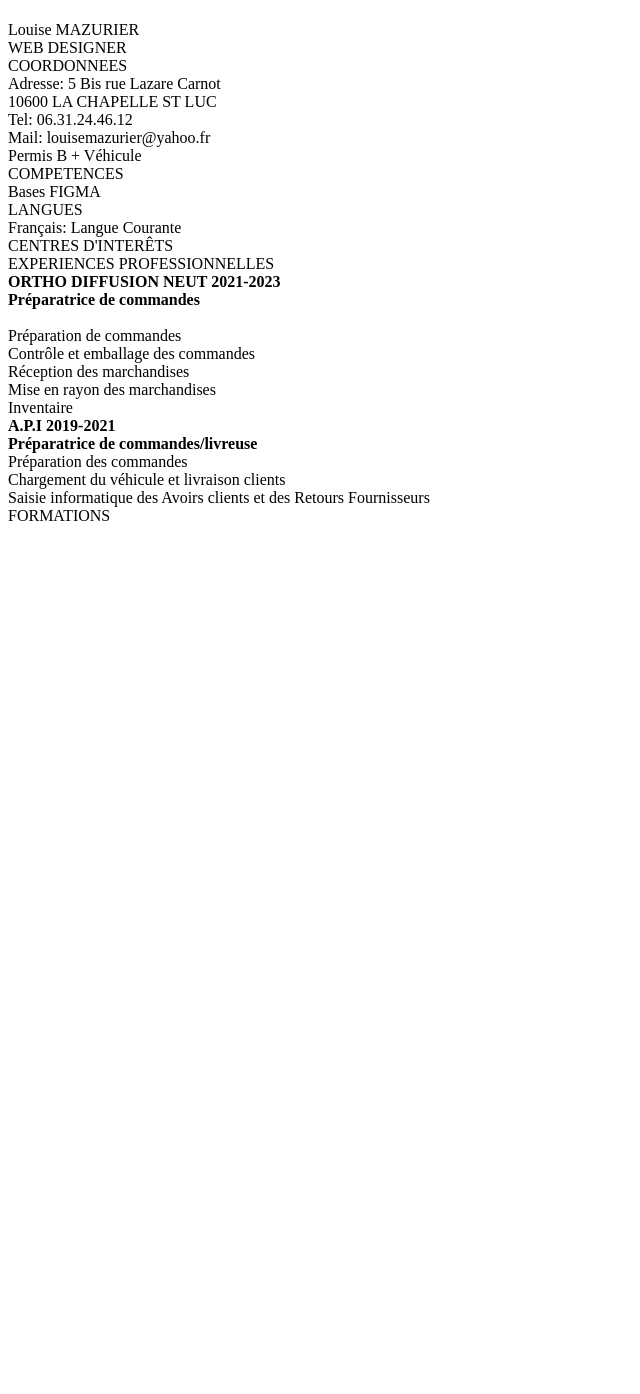
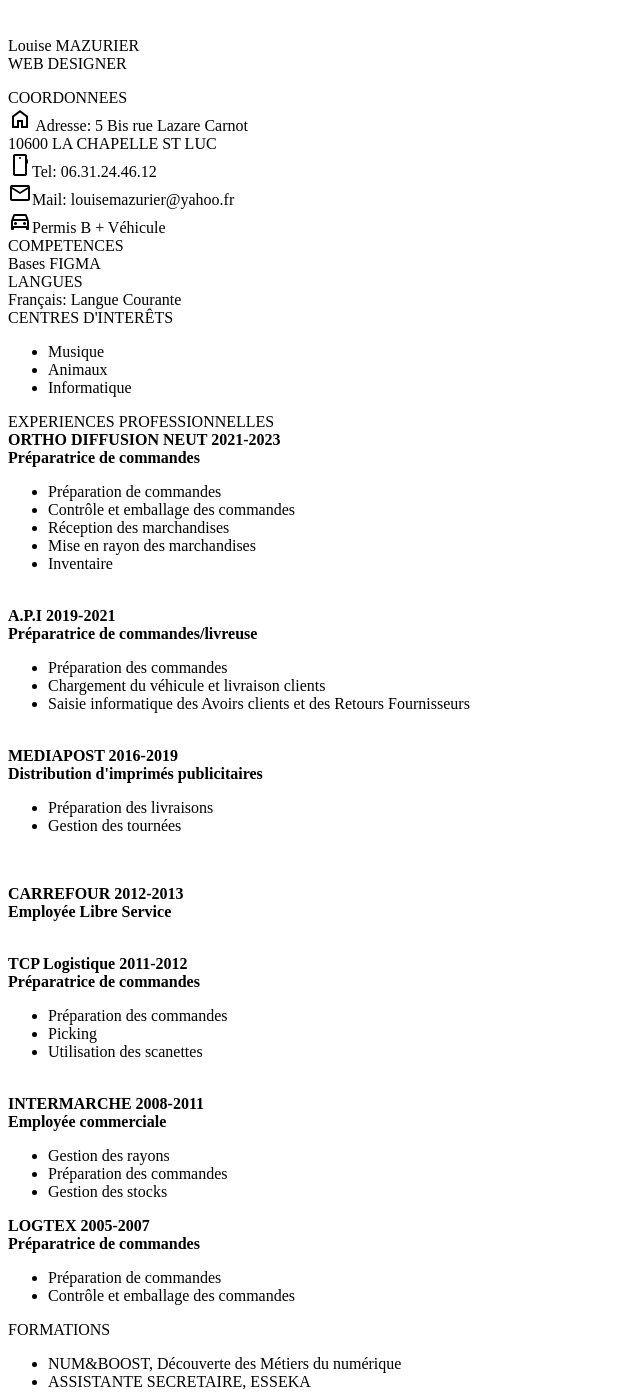
Before and after one commit to louisemaz/CV-LOUISE, a plain HTML site: page index.html in a window 1280 px wide. Shown: the part 5-1399 px from the top of the page, without its empty margins (0-640 px from the left). Before the commit the page ends 800 px from the top, so only its background shows below. Drawn offline with nearby package versions, Linux system fonts and the light colour scheme.

Commit message:
version1bis

```diff
--- a/index.html
+++ b/index.html
@@ -2,46 +2,114 @@
 <html lang="en">
 <head><meta charset="UTF-8">
     <meta name="viewport" content="width=device-width, initial-scale=1.0">
+    <link href="https://fonts.googleapis.com/css2?family=Material+Symbols+Outlined" rel="stylesheet" />
 </head>
 
 <body>
     <div><img src="" alt=""></div>
-    <div>Louise MAZURIER<br/>
-        WEB DESIGNER<br>
-    </div>
+
+    <p>Louise MAZURIER<br/>
+        WEB DESIGNER
+    </p>
+
     <div>COORDONNEES<br>
+        <span class="material-symbols-outlined">
+            home
+            </span>
              Adresse: 5 Bis rue Lazare Carnot<br>
         10600 LA CHAPELLE ST LUC <br>
-            Tel: 06.31.24.46.12<br>
-            Mail: louisemazurier@yahoo.fr<br>
 
-        Permis B + Véhicule</div>
+        <span class="material-symbols-outlined">
+            smartphone
+            </span>Tel: 06.31.24.46.12<br>
+
+        <span class="material-symbols-outlined">
+                mail
+                </span>Mail: louisemazurier@yahoo.fr<br>
+        <span class="material-symbols-outlined">
+                    directions_car
+            </span>Permis B + Véhicule
+    </div>
 
     <div>COMPETENCES<br>
          Bases FIGMA
-
     </div>
 
     <div>LANGUES<br>
          Français: Langue Courante
     </div>
-    <div>CENTRES D'INTERÊTS
+
+    <div>CENTRES D'INTERÊTS<br>
+    <ul><li>Musique</li>
+        <li>Animaux</li>
+        <li>Informatique</li>
+    </ul>
+    </div>
+
+    <div>EXPERIENCES PROFESSIONNELLES<br>
+
+    <strong>ORTHO DIFFUSION NEUT 2021-2023</strong><br>
+    <strong>Préparatrice de commandes</strong><br>
+
+   <ul><li> Préparation de commandes</li>
+       <li> Contrôle et emballage des commandes</li>
+       <li> Réception des marchandises</li>
+       <li> Mise en rayon des marchandises</li>
+       <li> Inventaire</li></ul><br>
+
+    <strong>A.P.I 2019-2021</strong><br>
+    <strong>Préparatrice de commandes/livreuse</strong><br/>
+
+        <ul>
+        <li>Préparation des commandes</li>
+        <li>Chargement du véhicule et livraison clients</li>
+        <li>Saisie informatique des Avoirs clients et des Retours Fournisseurs</li>
+        </ul><br>
+
+    <strong>MEDIAPOST 2016-2019</strong><br>
+    <strong>Distribution d'imprimés publicitaires</strong><br>
+
+        <ul>
+        <li>Préparation des livraisons</li>
+        <li>Gestion des tournées</li>
+        </ul><br>
+
+        <p>
+    <strong>CARREFOUR 2012-2013 </strong><br>
+    <strong>Employée Libre Service</strong>
+        </p><br>
+
+    <strong>TCP Logistique 2011-2012</strong><br>
+    <strong>Préparatrice de commandes</strong>
+        <ul>
+        <li>Préparation des commandes</li>
+        <li>Picking</li>
+        <li>Utilisation des scanettes</li>
+        </ul><br>
+
+    <strong>INTERMARCHE 2008-2011</strong><br>
+    <strong>Employée commerciale</strong>
+        <ul>
+        <li>Gestion des rayons</li>
+        <li>Préparation des commandes</li>
+        <li>Gestion des stocks</li>
+        </ul>
+
+    <strong>LOGTEX 2005-2007</strong><br>
+    <strong>Préparatrice de commandes</strong>
+        <ul>
+        <li>Préparation de commandes</li>
+        <li>Contrôle et emballage des commandes</li>
+        </ul>
 
     </div>
-    <div>EXPERIENCES PROFESSIONNELLES<br>
-        <strong>ORTHO DIFFUSION NEUT 2021-2023</strong><br>
-        <strong>Préparatrice de commandes</strong></STRONG></div><br>
-        Préparation de commandes<br>
-        Contrôle et emballage des commandes<br>
-        Réception des marchandises<br>
-        Mise en rayon des marchandises<br>
-        Inventaire<br>
-        <strong>A.P.I 2019-2021</strong><br>
-        <strong>Préparatrice de commandes/livreuse</strong><br>
-        Préparation des commandes <br>
-        Chargement du véhicule et livraison clients<br>
-        Saisie informatique des Avoirs clients et des Retours Fournisseurs
-    <div>FORMATIONS
+
+    <div>FORMATIONS<br>
+        <UL>
+            <li>NUM&BOOST, Découverte des Métiers du numérique</li>
+            <li>ASSISTANTE SECRETAIRE, ESSEKA</li>
+
+        </UL>
 
     </div>
 </body>
```
Lines whose indentation alone changed are shown as unchanged.
